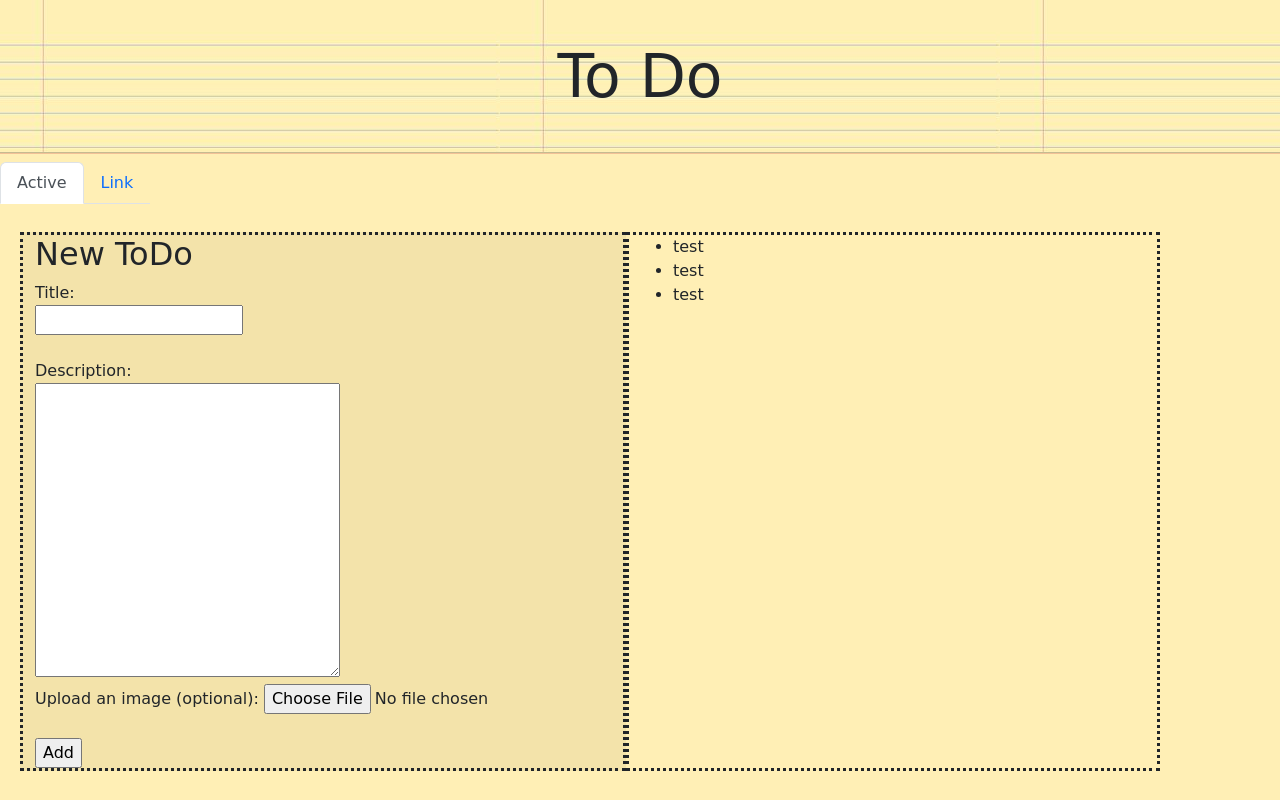
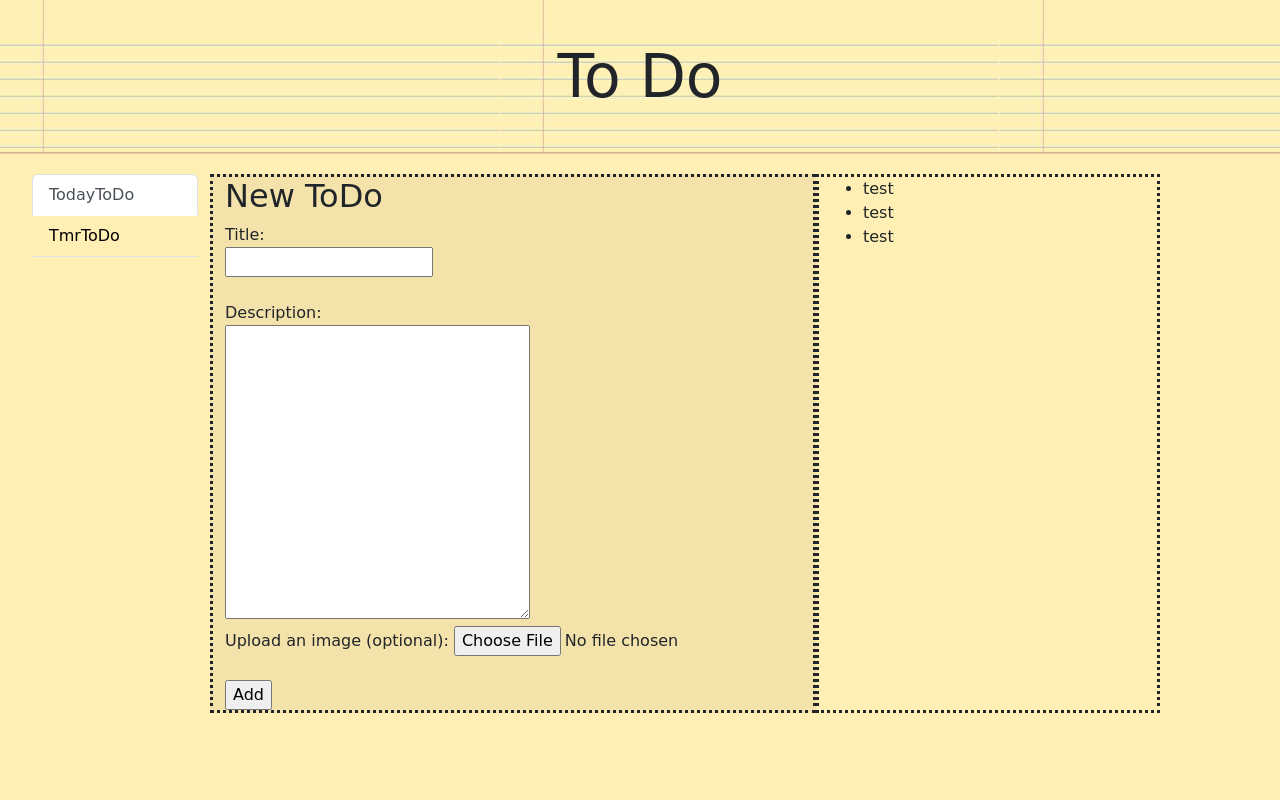
Before and after one commit to LukePerry14/progblack_Christmas_coursework, a plain HTML site: page index.html in a window 1280 px wide. Drawn offline with nearby package versions, Linux system fonts and the light colour scheme.

Commit message:
altered navbar

```diff
--- a/index.html
+++ b/index.html
@@ -15,29 +15,20 @@
 <h1 id="title">To Do</h1>
 <hr id="title_break">
 
-<nav class="navbar navbar-expand-lg navbar-light" style = "background-color: #ffefb5;">
-
-    <div class="collapse navbar-collapse" id="navbarNav">
-
-        <ul class="nav nav-tabs">
-            <li class="nav-item">
-              <a class="nav-link active" href="#">Active</a>
-            </li>
-            <li class="nav-item">
-              <a class="nav-link" href="#">Link</a>
-            </li>
-
-          </ul>
-
-    </div>
-</nav>
-
-
 
 <div class = "container">
     <div class = "row" id = "page">
 
-        <div class = "col-" id = "newToDo">
+        <div class = "col-2"  id = "navvbar">
+            <nav class="nav nav-tabs flex-column">
+                <a class="nav-link active" href="#">TodayToDo</a>
+                <a class="nav-link" href="gub">TmrToDo</a>
+            </nav>
+
+        </div>
+
+
+        <div class = "col-5" id = "newToDo">
             <h2>New ToDo</h2>
 
             <form id="item-entry">
@@ -54,7 +45,7 @@
             </form>
         </div>
 
-        <div class="col-sm" id = "list">
+        <div class="col-lg" id = "list">
             <ul>
                 <li>test</li>
                 <li>test</li>
--- a/style.css
+++ b/style.css
@@ -48,3 +48,11 @@ body{
 #list{
     border-style: dotted;
 }
+
+.nav.flex-column a {
+    color: black;
+}
+
+.nav.nav-tabs {
+    background-color: #ffefb5;
+}
```
Lines whose indentation alone changed are shown as unchanged.
